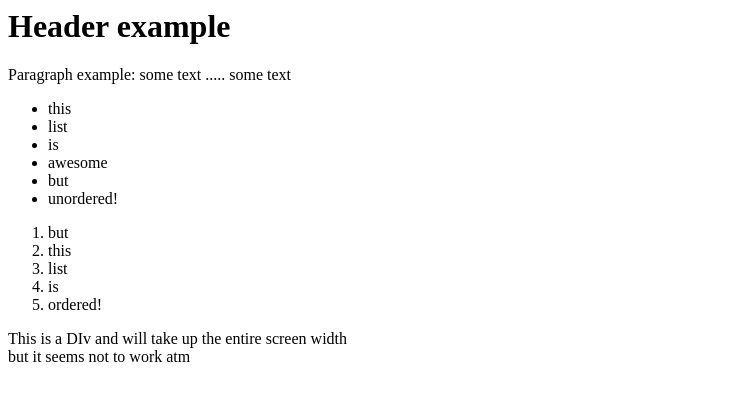
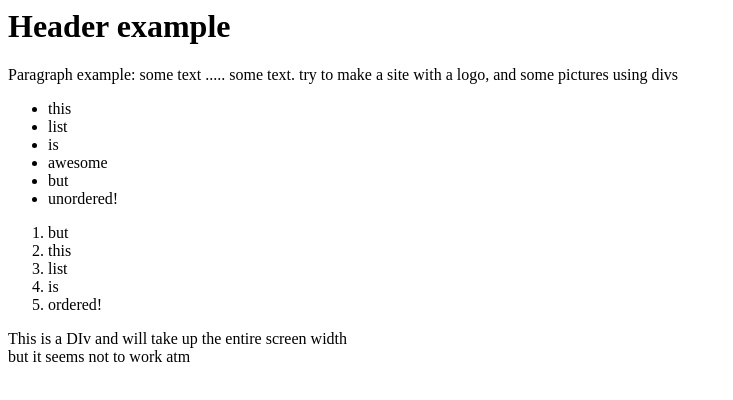
Before and after one commit to FrederikSthenHansen/FirstWebSite, a plain HTML site: page Index.htm in a window 1280 px wide. Shown: the whole page, without its empty margins (0-733 px from the left). Drawn offline with Linux system fonts and the light colour scheme.

Commit message:
note to self

```diff
--- a/Index.htm
+++ b/Index.htm
@@ -7,7 +7,7 @@
 
     <body>
 <h1>Header example</h1>
-<p>Paragraph example: some text ..... some text</p>
+<p>Paragraph example: some text ..... some text. try to make a site with a logo, and some pictures using divs</p>
 <ul>
     <li>this</li>
     <li>list</li>
```
